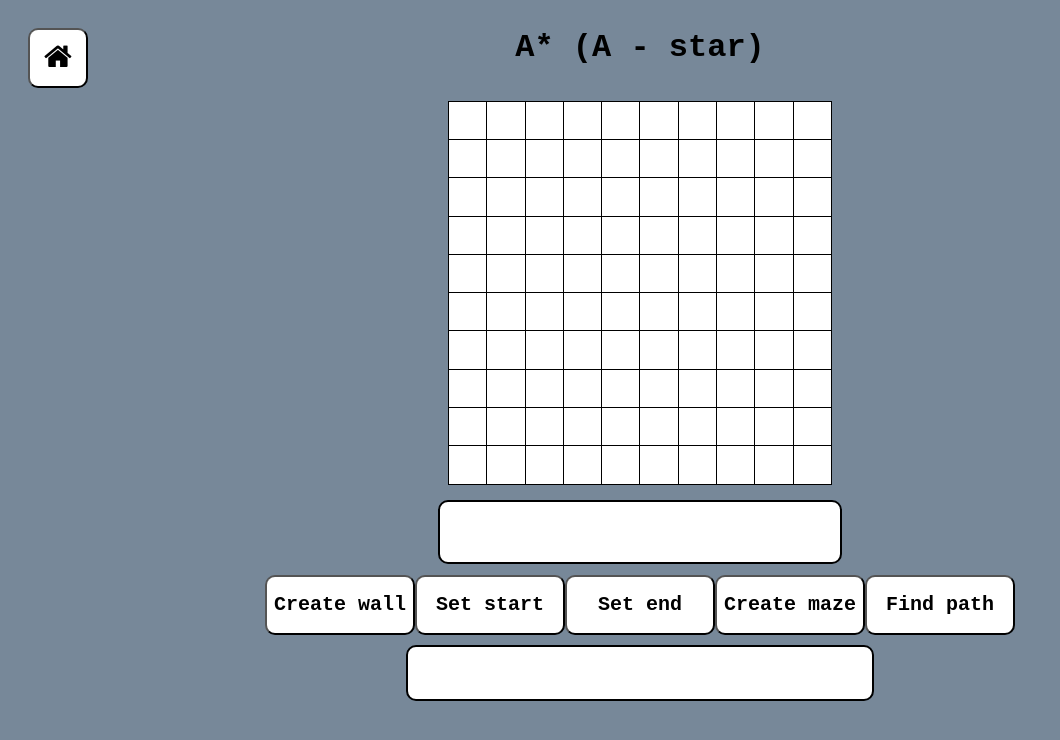
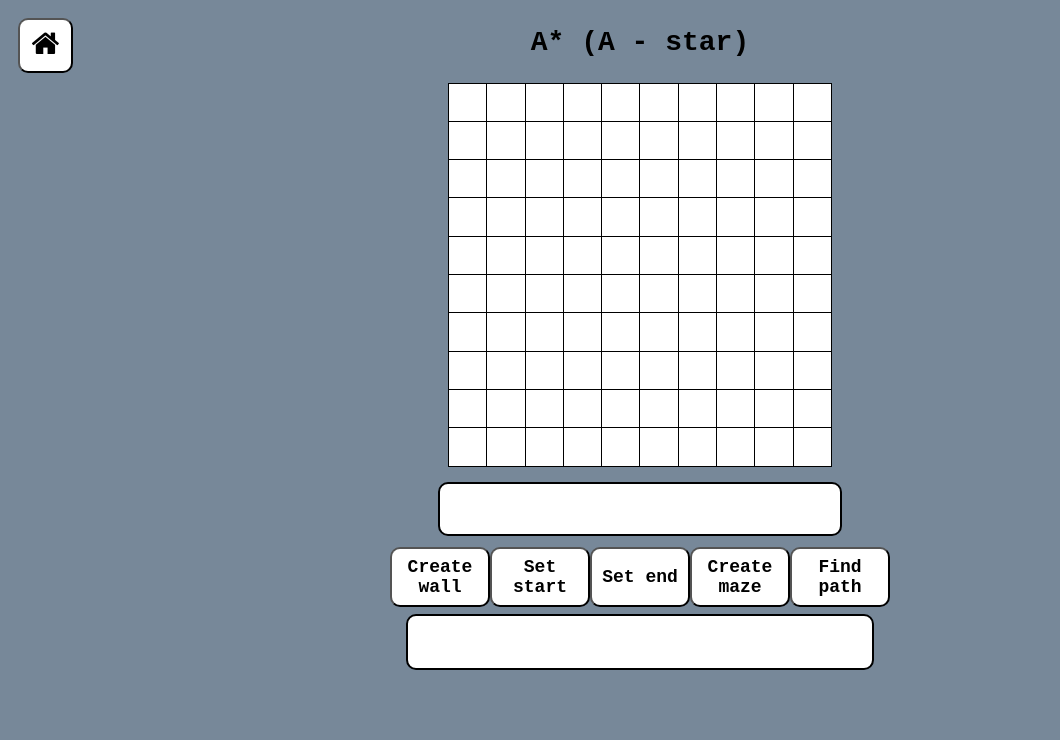
Before and after one commit to Baauerr/TSUFront, a plain HTML site: page AStar/index.html in a window 1280 px wide. Shown: the whole page, without its empty margins (0-1060 px from the left). Drawn offline with Linux system fonts and the light colour scheme; files that its build step writes are made by us from their sources.

Commit message:
Add files via upload

```diff
--- a/AStar/controlElements.css
+++ b/AStar/controlElements.css
@@ -4,9 +4,9 @@
 }
 
 #homeBtn {
-    margin: 20px;
-    width: 60px;
-    height: 60px;
+    margin: 10px;
+    width: 55px;
+    height: 55px;
     color: black;
     font-size: 30px;
     position: absolute;
@@ -22,12 +22,11 @@ button {
     border-radius: 10px;
     background-color: #ffffff;
     color: #000000;
-    width: 150px;
+    width: 100px;
     height: 60px;
-    margin-bottom: 3px;
     margin-top: 1px;
     justify-content: center;
-    font-size: 20px;
+    font-size: 18px;
     font-weight: bold;
     font-family: 'Courier New', Courier, monospace;
 }
--- a/AStar/table.css
+++ b/AStar/table.css
@@ -5,7 +5,8 @@ html {
 #aStar {
     font-weight: bold;
     font-family: 'Courier New', Courier, monospace;
-    padding-bottom: 1vw;
+    padding-bottom: 6px;
+    font-size: 28px;
     order: 1;
 }
 
@@ -36,20 +37,20 @@ td:active {
     display: flex;
     flex-direction: column;
     align-items: center;
-    height: 100vh;
+    height: 95vh;
     position: relative;
 }
 
 #textArea {
     border-radius: 10px;
     width: 400px;
-    height: 60px;
+    height: 50px;
     border: 2px solid black;
     background-color: white;
     order: 3;
     margin-bottom: 10px;
     text-align-last: center;
-    line-height: 60px;
+    line-height: 50px;
     font-size: 25px;
     font-weight: bold;
     font-family: 'Courier New', Courier, monospace;
```
